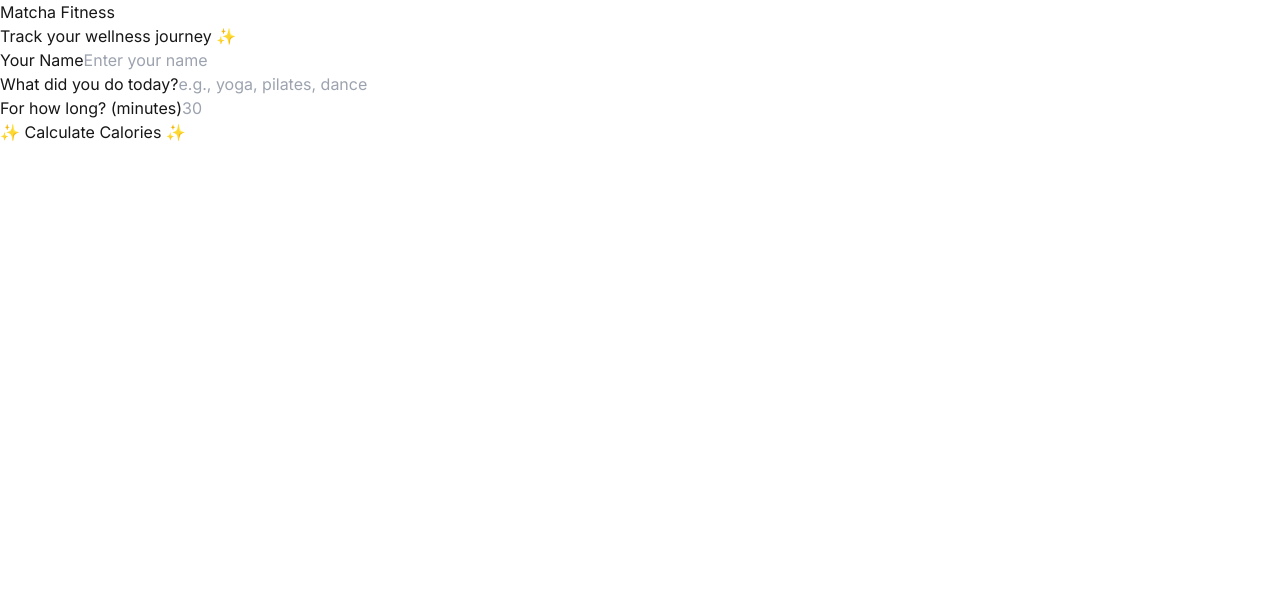
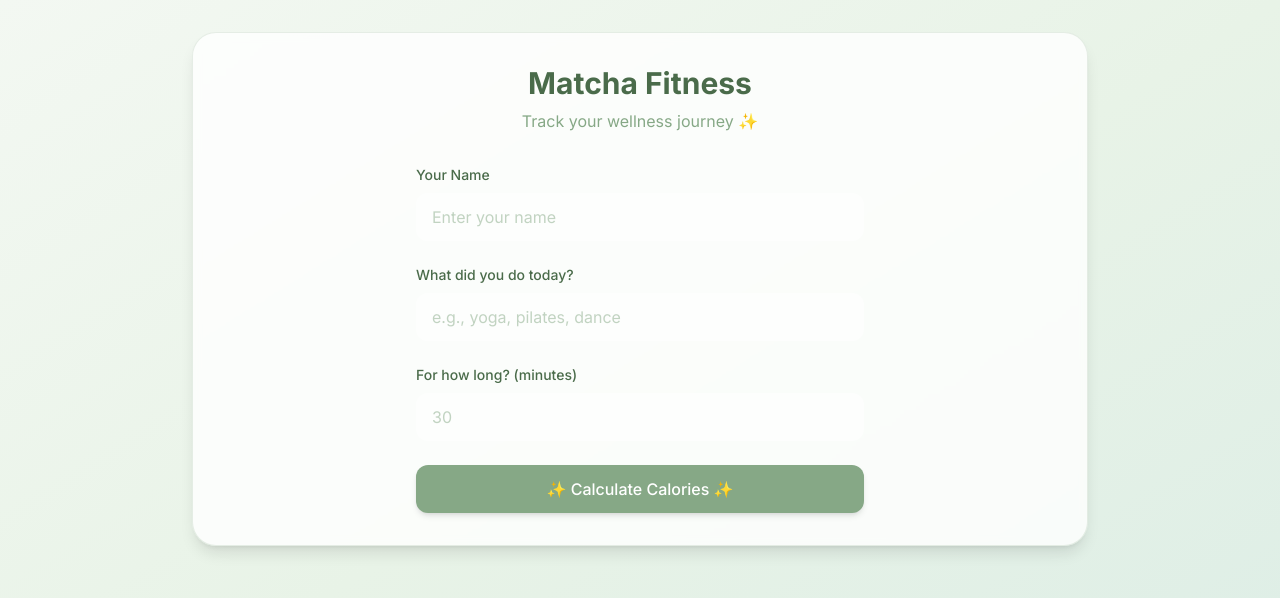
Before and after one commit to anjalidhaliwal/matchalatte, a Next.js app: page / in a window 1280 px wide. Shown: the top 598 px of the page. Built offline with nearby package versions, Linux system fonts and the light colour scheme.

Commit message:
🎨 Fix styling configuration

```diff
--- /dev/null
+++ b/postcss.config.js
@@ -0,0 +1,6 @@
+module.exports = {
+  plugins: {
+    tailwindcss: {},
+    autoprefixer: {},
+  },
+};
--- a/src/app/globals.css
+++ b/src/app/globals.css
@@ -3,18 +3,17 @@
 @tailwind utilities;
 
 :root {
-  --background: #ffffff;
-  --foreground: #171717;
-}
-
-@media (prefers-color-scheme: dark) {
-  :root {
-    --background: #0a0a0a;
-    --foreground: #ededed;
-  }
+  --foreground-rgb: 0, 0, 0;
+  --background-start-rgb: 243, 248, 242;
+  --background-end-rgb: 220, 237, 230;
 }
 
 body {
-  background: var(--background);
-  color: var(--foreground);
+  color: rgb(var(--foreground-rgb));
+  background: linear-gradient(
+    to bottom right,
+    rgb(var(--background-start-rgb)),
+    rgb(var(--background-end-rgb))
+  );
+  min-height: 100vh;
 }
--- /dev/null
+++ b/tailwind.config.js
@@ -0,0 +1,20 @@
+/** @type {import('tailwindcss').Config} */
+module.exports = {
+  content: [
+    './src/pages/**/*.{js,ts,jsx,tsx,mdx}',
+    './src/components/**/*.{js,ts,jsx,tsx,mdx}',
+    './src/app/**/*.{js,ts,jsx,tsx,mdx}',
+  ],
+  theme: {
+    extend: {
+      colors: {
+        matcha: {
+          light: '#f3f8f2',
+          DEFAULT: '#86a886',
+          dark: '#4a6b4a',
+        },
+      },
+    },
+  },
+  plugins: [],
+};
```
Also changed, not shown: 1 other file (tests, documents, lock files or other folders).
